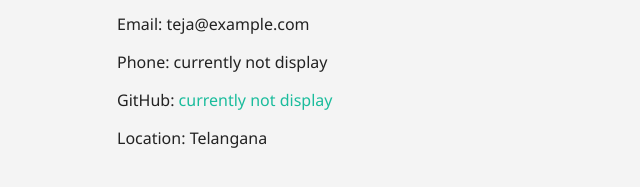
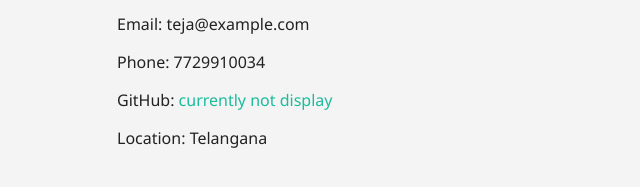
Before and after one commit to Saiteja-routhu286/Resume, a plain HTML site: page index.html in a window 1280 px wide. Shown: the part 1655-1842 px from the top of the page, 43-683 px from the left. Drawn offline with Linux system fonts and the light colour scheme.

Commit message:
Update index.html

```diff
--- a/index.html
+++ b/index.html
@@ -120,7 +120,7 @@
       <section>
         <h2>Contact</h2>
         <p>Email: teja@example.com</p>
-        <p>Phone: currently not display</p>
+        <p>Phone: 7729910034</p>
         <p>GitHub: <a href="https://currently not display target="_blank"> currently not display</a></p>
         <p>Location: Telangana</p>
       </section>
```
